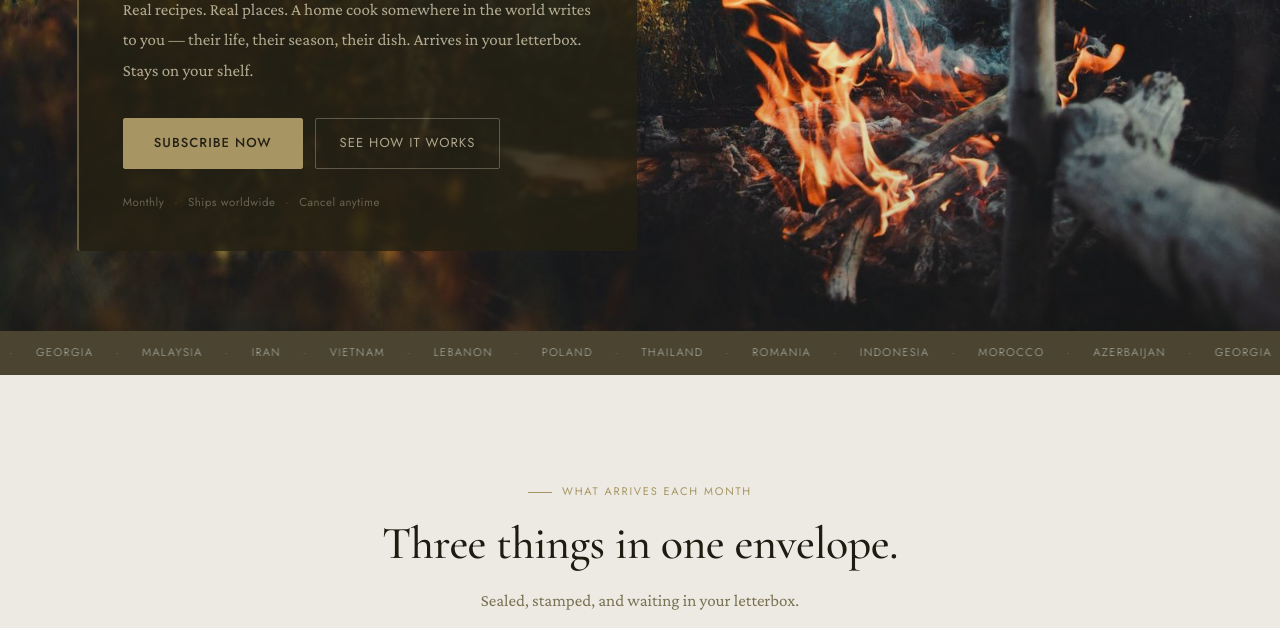
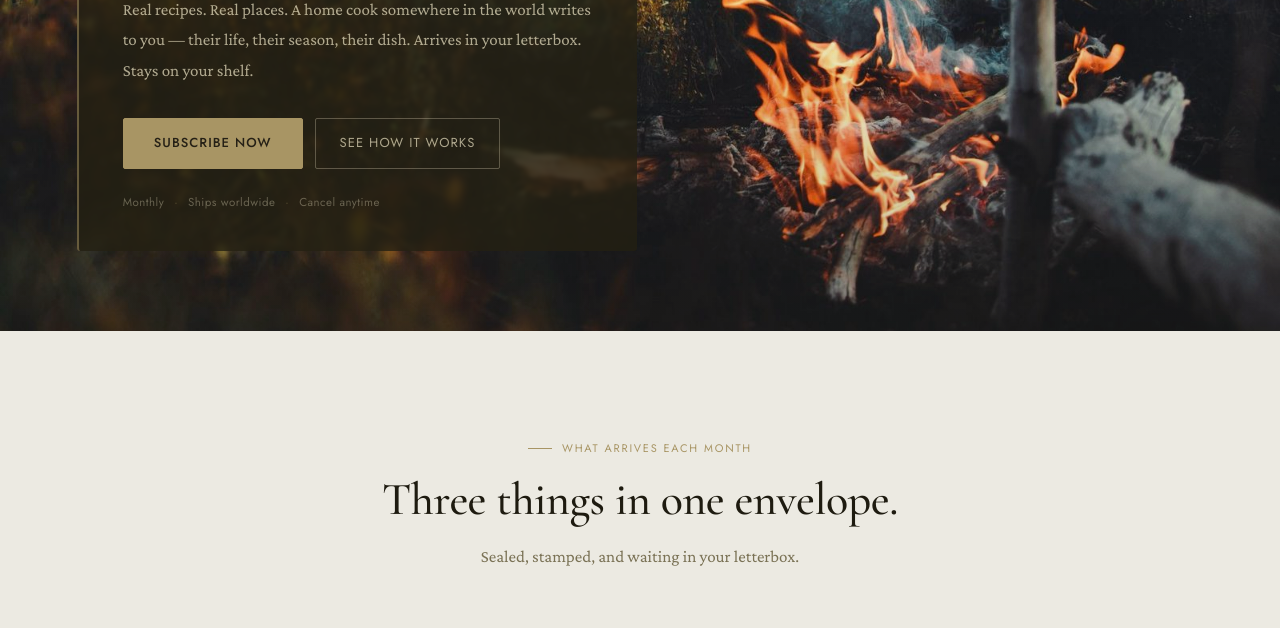
Before and after one commit to quantucanvas-dev/Strangers-Table, a plain HTML site: page index.html in a window 1280 px wide. Shown: the part 469-1097 px from the top of the page. Drawn offline with nearby package versions, Linux system fonts and the light colour scheme.

Commit message:
Remove ribbon section from index.html

```diff
--- a/index.html
+++ b/index.html
@@ -170,13 +170,6 @@
       font-size: 11.5px; color: rgba(232,223,192,0.35); letter-spacing: 0.04em;
     }
     .hero-proof .sep { color: var(--gold); opacity: 0.4; }
-
-    /* ── RIBBON — GPU accelerated to prevent scroll glitch ── */
-    .ribbon { background: var(--forest); overflow: hidden; padding: 13px 0; will-change: transform; transform: translateZ(0); }
-    .ribbon-track { display: flex; white-space: nowrap; width: max-content; animation: marquee 32s linear infinite; will-change: transform; transform: translateZ(0); }
-    @keyframes marquee { from { transform: translateZ(0) translateX(0); } to { transform: translateZ(0) translateX(-50%); } }
-    .ribbon-track span { font-size: 11px; letter-spacing: 0.14em; text-transform: uppercase; color: rgba(228,238,236,0.7); font-weight: 300; padding: 0 22px; }
-    .ribbon-track .sep { color: var(--mtn-lt); opacity: 0.6; padding: 0; }
 
     /* ── SHARED ── */
     .container { max-width: 1080px; margin: 0 auto; padding: 0 2.5rem; }
@@ -461,32 +454,6 @@
       </div>
     </div>
   </section>
-
-  <!-- RIBBON -->
-  <div class="ribbon">
-    <div class="ribbon-track">
-      <span>Morocco</span><span class="sep"> · </span>
-      <span>Azerbaijan</span><span class="sep"> · </span>
-      <span>Georgia</span><span class="sep"> · </span>
-      <span>Malaysia</span><span class="sep"> · </span>
-      <span>Iran</span><span class="sep"> · </span>
-      <span>Vietnam</span><span class="sep"> · </span>
-      <span>Lebanon</span><span class="sep"> · </span>
-      <span>Poland</span><span class="sep"> · </span>
-      <span>Thailand</span><span class="sep"> · </span>
-      <span>Romania</span><span class="sep"> · </span>
-      <span>Indonesia</span><span class="sep"> · </span>
-      <span>Morocco</span><span class="sep"> · </span>
-      <span>Azerbaijan</span><span class="sep"> · </span>
-      <span>Georgia</span><span class="sep"> · </span>
-      <span>Malaysia</span><span class="sep"> · </span>
-      <span>Iran</span><span class="sep"> · </span>
-      <span>Vietnam</span><span class="sep"> · </span>
-      <span>Lebanon</span><span class="sep"> · </span>
-      <span>Poland</span><span class="sep"> · </span>
-      <span>Thailand</span><span class="sep"> · </span>
-    </div>
-  </div>
 
   <!-- WHAT YOU RECEIVE -->
   <section class="what" id="how-it-works">
```
